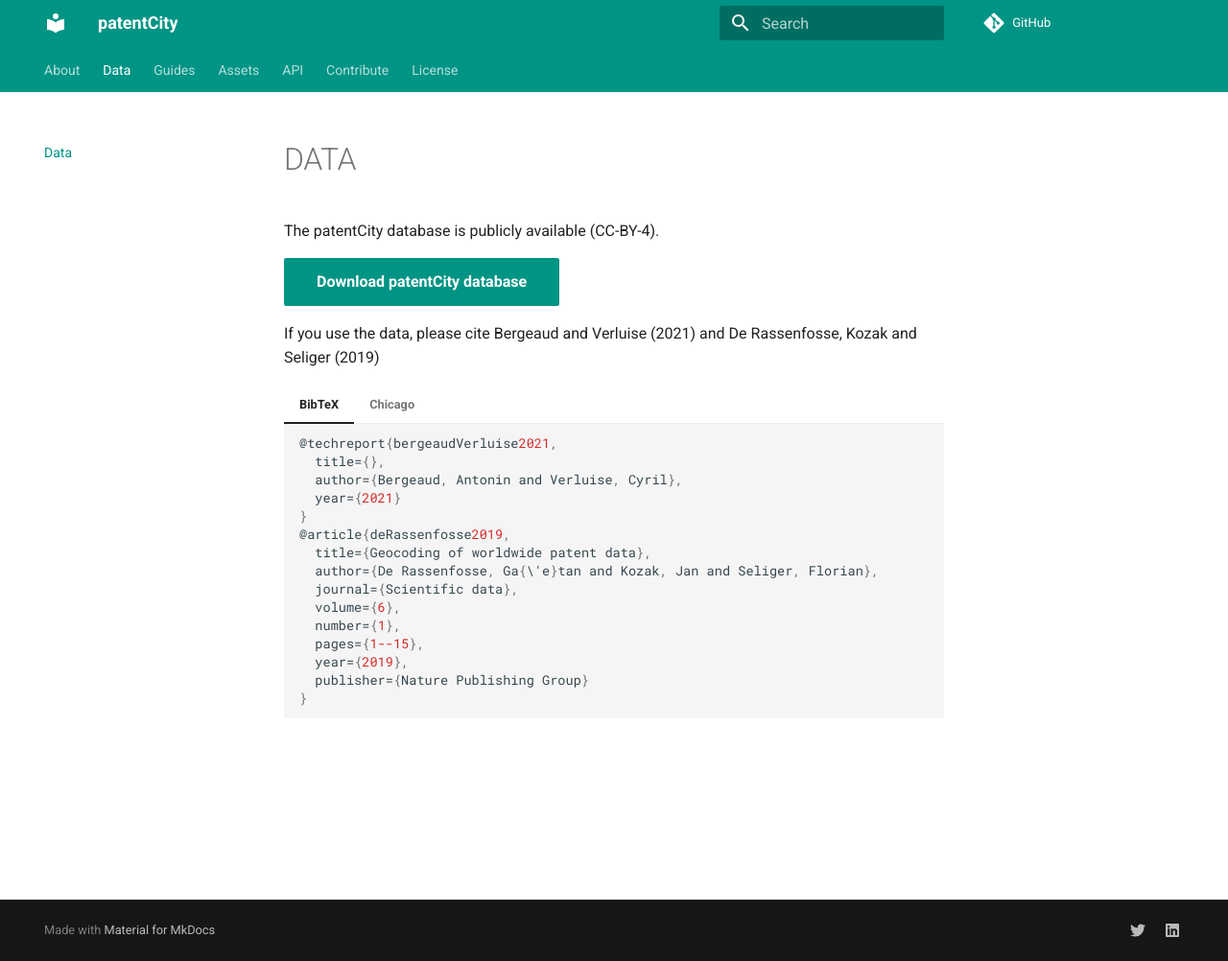
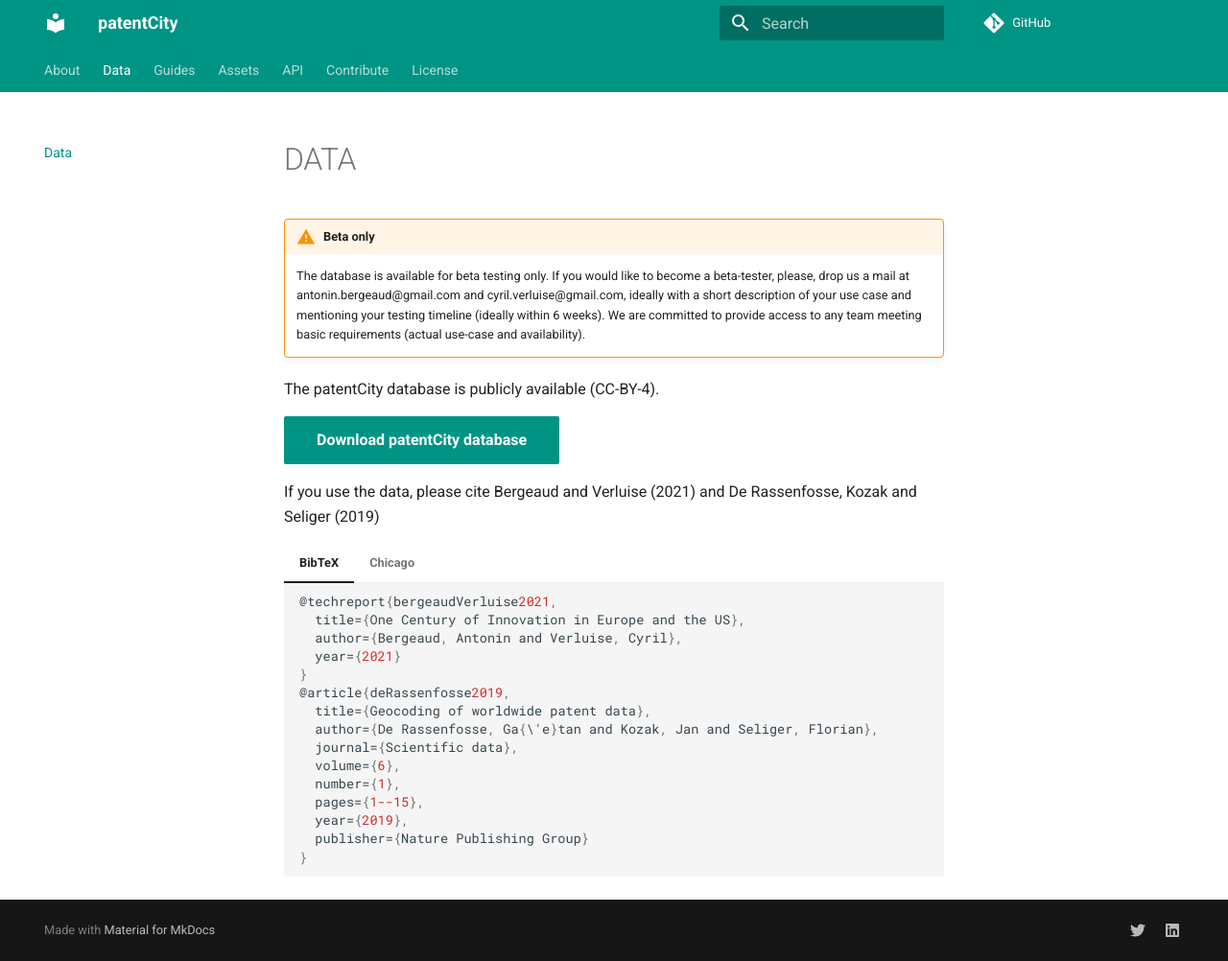
Before and after one commit to cverluise/patentcity, an MkDocs documentation site: the page built from docs/DATA.md, in a window 1280 px wide and 1002 px high. Shown: the whole window at 96% size. Built offline with MkDocs 1.6.1 and Material for MkDocs 9.7.7, drawn with Linux system fonts in a browser that asks for light colours; comment, search, counter and statistics services are not loaded.

Commit message:
:memo: udpate title and add warning

````diff
--- a/docs/DATA.md
+++ b/docs/DATA.md
@@ -1,4 +1,7 @@
 # DATA
+
+!!! warning "Beta only"
+    The database is available for beta testing only. If you would like to become a beta-tester, please, drop us a mail at antonin.bergeaud@gmail.com and cyril.verluise@gmail.com, ideally with a short description of your use case and mentioning your testing timeline (ideally within 6 weeks). We are committed to provide access to any team meeting basic requirements (actual use-case and availability).
 
 The patentCity database is publicly available (CC-BY-4).
 
@@ -10,7 +13,7 @@ If you use the data, please cite Bergeaud and Verluise (2021) and De Rassenfosse
 
     ```json
     @techreport{bergeaudVerluise2021,
-      title={},
+      title={One Century of Innovation in Europe and the US},
       author={Bergeaud, Antonin and Verluise, Cyril},
       year={2021}
     }
@@ -29,6 +32,6 @@ If you use the data, please cite Bergeaud and Verluise (2021) and De Rassenfosse
 === "Chicago"
 
     ```raw
-    Bergeaud, Antonin and Cyril Verluise. "". 2021
+    Bergeaud, Antonin and Cyril Verluise. "One Century of Innovation in Europe and the US". 2021
     De Rassenfosse, Gaetan, Jan Kozak, and Florian Seliger. "Geocoding of worldwide patent data." Scientific data 6, no. 1 (2019): 1-15.
     ```
````
